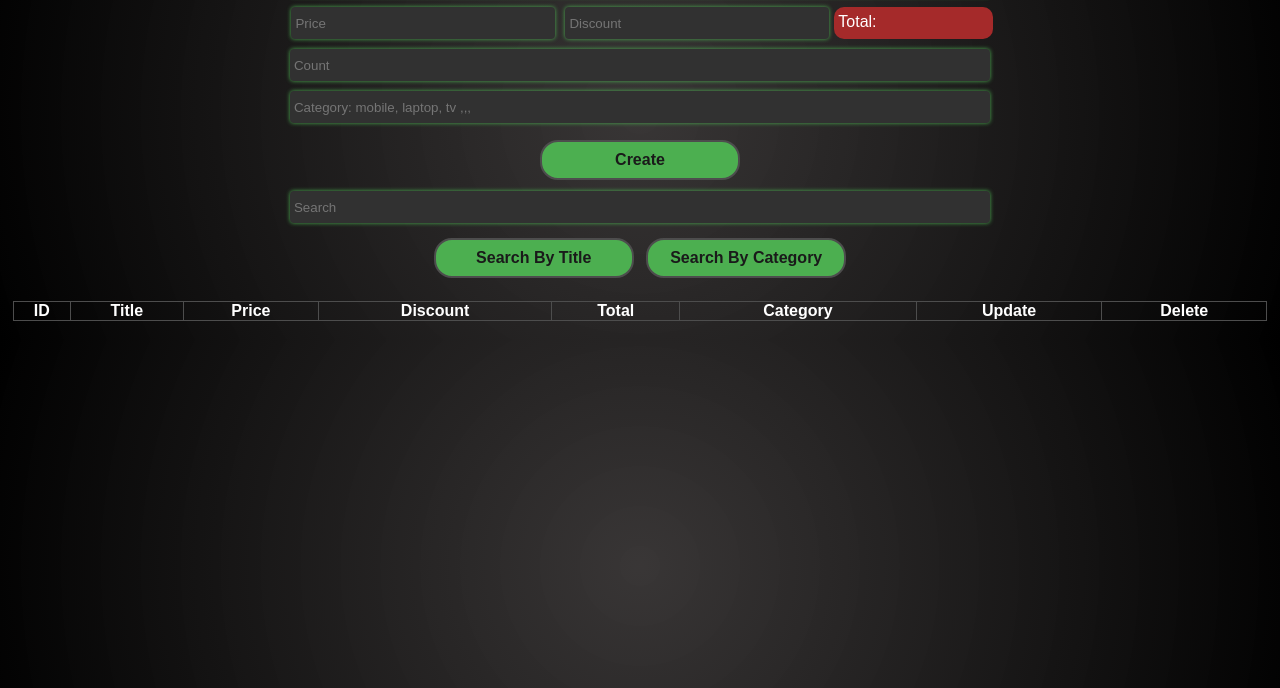
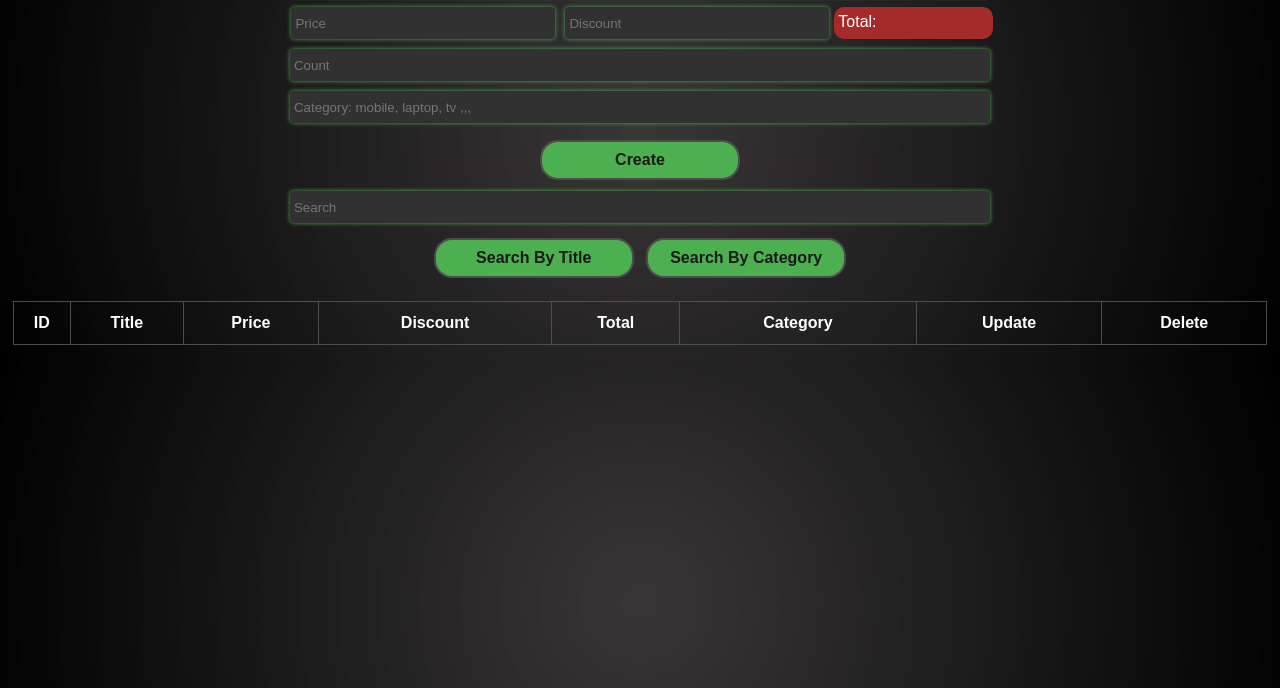
Before and after one commit to Moony2020/cruds, a plain HTML site: page index.html in a window 1280 px wide. Shown: the part 112-800 px from the top of the page. Drawn offline with Linux system fonts and the light colour scheme.

Commit message:
updated css table

```diff
--- a/css/style.css
+++ b/css/style.css
@@ -139,6 +139,11 @@ td {
     border: 1px solid var(--second-color);
 }
 
+th {
+    padding-top: 12px;
+    padding-bottom: 12px;
+}
+
 /* Model styles */
 .modal {
     display: none;
```
